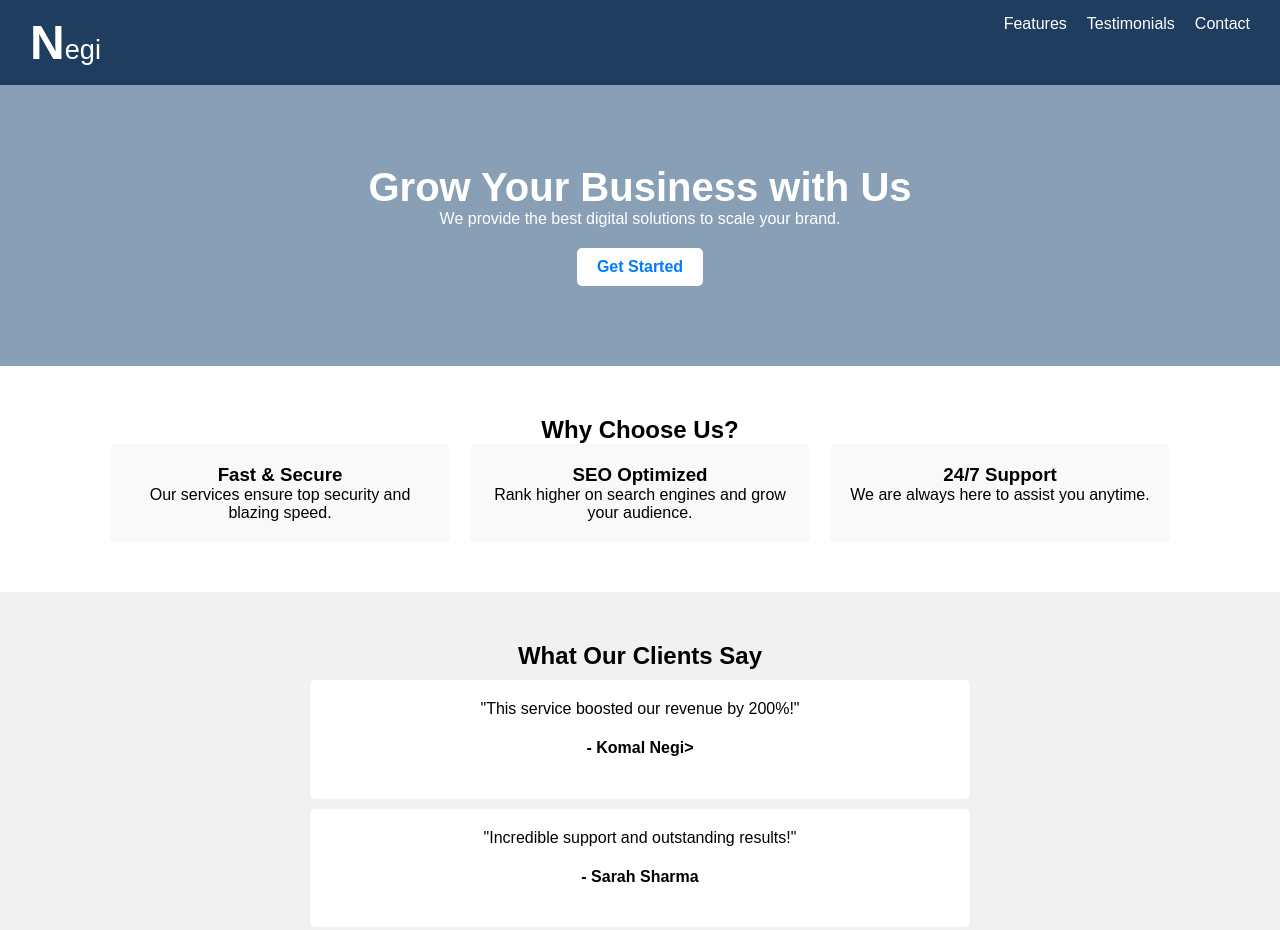
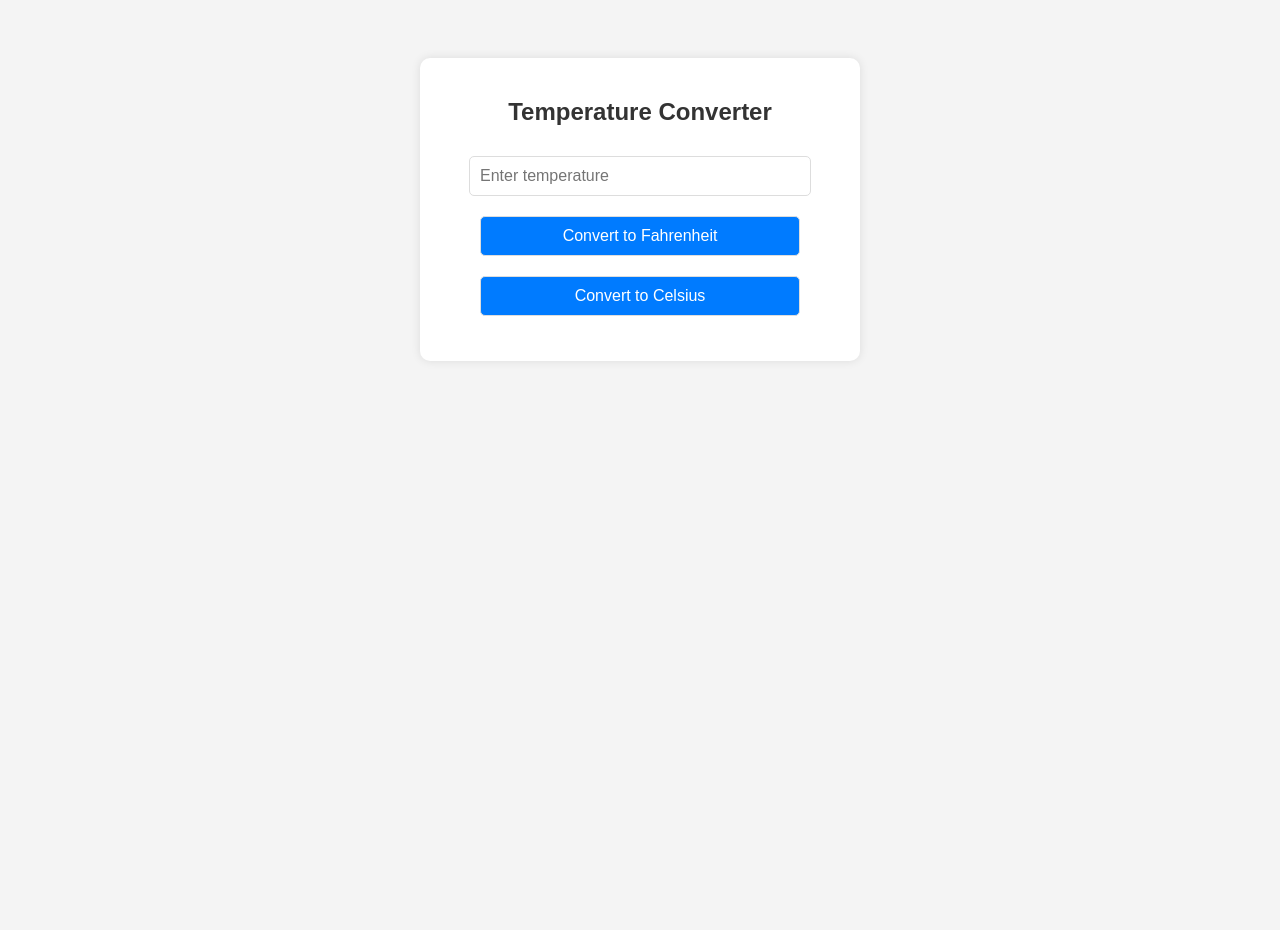
Before and after one commit to kajalnegi12/OIBSIP, a plain HTML site: page index.html in a window 1280 px wide. Shown: the top 930 px of the page. After the commit the page ends 800 px from the top, so only its background shows below. Drawn offline with Linux system fonts and the light colour scheme.

Commit message:
Add files via upload

```diff
--- a/index.html
+++ b/index.html
@@ -3,75 +3,19 @@
 <head>
     <meta charset="UTF-8">
     <meta name="viewport" content="width=device-width, initial-scale=1.0">
-    <title>Landing Page</title>
-    <link rel="stylesheet" href="styles.css">
+    <title>Temperature Converter</title>
+    <link rel="stylesheet" href="style.css">
 </head>
 <body>
 
-    <!-- Navigation -->
-    <nav>
-        <div class="logo"><span style="font-size: 3rem;"><b>N</b></span>egi</div>
-        <ul>
-            <li><a href="#features">Features</a></li>
-            <li><a href="#testimonials">Testimonials</a></li>
-            <li><a href="#contact">Contact</a></li>
-        </ul>
-    </nav>
+    <div class="container">
+        <h2>Temperature Converter</h2>
+        <input type="number" id="temperature" placeholder="Enter temperature" />
+        <button onclick="convertToF()">Convert to Fahrenheit</button>
+        <button onclick="convertToC()">Convert to Celsius</button>
+        <div class="result" id="result"></div>
+    </div>
 
-    <!-- Hero Section -->
-    <header>
-        <h1>Grow Your Business with Us</h1>
-        <p>We provide the best digital solutions to scale your brand.</p>
-        <a href="#contact" class="btn">Get Started</a>
-    </header>
-
-    <!-- Features Section -->
-    <section id="features">
-        <h2>Why Choose Us?</h2>
-        <div class="feature-box">
-            <div class="feature">
-                <h3>Fast & Secure</h3>
-                <p>Our services ensure top security and blazing speed.</p>
-            </div>
-            <div class="feature">
-                <h3>SEO Optimized</h3>
-                <p>Rank higher on search engines and grow your audience.</p>
-            </div>
-            <div class="feature">
-                <h3>24/7 Support</h3>
-                <p>We are always here to assist you anytime.</p>
-            </div>
-        </div>
-    </section>
-
-    <!-- Testimonials Section -->
-    <section id="testimonials">
-        <h2>What Our Clients Say</h2>
-        <div class="testimonial-box">
-            <p>"This service boosted our revenue by 200%!"</p>
-            <h4>- Komal Negi>
-        </div>
-        <div class="testimonial-box">
-            <p>"Incredible support and outstanding results!"</p>
-            <h4>- Sarah Sharma</h4>
-        </div>
-    </section>
-
-    <!-- Contact Section -->
-    <section id="contact">
-        <h2>Contact Us</h2>
-        <form>
-            <input type="text" placeholder="Your Name" required>
-            <input type="email" placeholder="Your Email" required>
-            <textarea placeholder="Your Message" required></textarea>
-            <button type="submit" class="btn">Send Message</button>
-        </form>
-    </section>
-
-    <!-- Footer -->
-    <footer>
-        <p>&copy; 2025 MyBrand. All Rights Reserved.</p>
-    </footer>
-
+    <script src="script.js"></script>
 </body>
 </html>
--- /dev/null
+++ b/script.js
@@ -0,0 +1,19 @@
+function convertToF() {
+    let celsius = document.getElementById("temperature").value;
+    if (celsius === "") {
+        document.getElementById("result").innerHTML = "Please enter a value.";
+        return;
+    }
+    let fahrenheit = (celsius * 9/5) + 32;
+    document.getElementById("result").innerHTML = `${celsius}°C is ${fahrenheit.toFixed(2)}°F`;
+}
+
+function convertToC() {
+    let fahrenheit = document.getElementById("temperature").value;
+    if (fahrenheit === "") {
+        document.getElementById("result").innerHTML = "Please enter a value.";
+        return;
+    }
+    let celsius = (fahrenheit - 32) * 5/9;
+    document.getElementById("result").innerHTML = `${fahrenheit}°F is ${celsius.toFixed(2)}°C`;
+}
--- /dev/null
+++ b/style.css
@@ -0,0 +1,38 @@
+body {
+    font-family: Arial, sans-serif;
+    background-color: #f4f4f4;
+    text-align: center;
+    padding: 50px;
+}
+.container {
+    background: white;
+    padding: 20px;
+    border-radius: 10px;
+    box-shadow: 0px 0px 10px rgba(0, 0, 0, 0.1);
+    max-width: 400px;
+    margin: auto;
+}
+h2 {
+    color: #333;
+}
+input, button {
+    padding: 10px;
+    margin: 10px;
+    width: 80%;
+    font-size: 16px;
+    border-radius: 5px;
+    border: 1px solid #ddd;
+}
+button {
+    background-color: #007BFF;
+    color: white;
+    cursor: pointer;
+}
+button:hover {
+    background-color: #0056b3;
+}
+.result {
+    font-size: 18px;
+    margin-top: 15px;
+    color: #555;
+}
```
